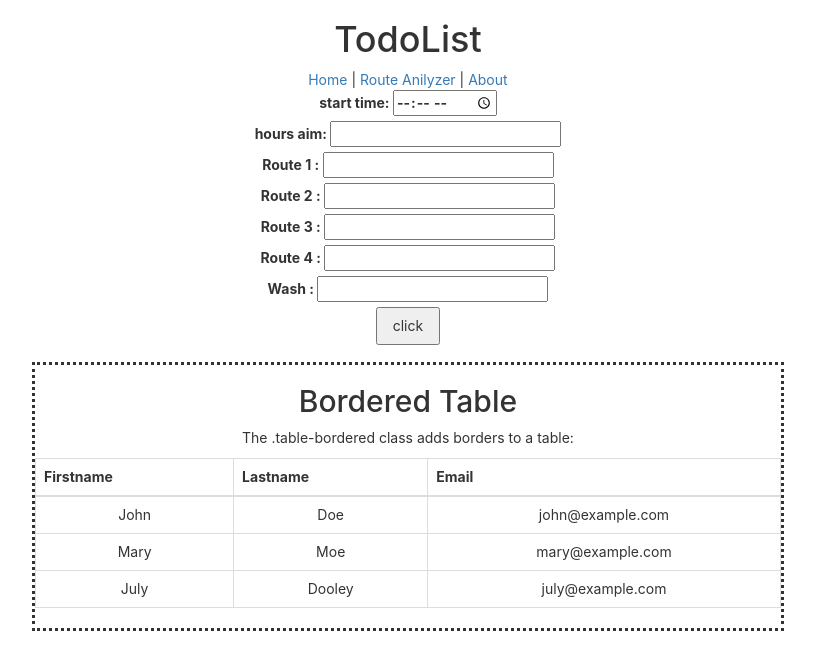
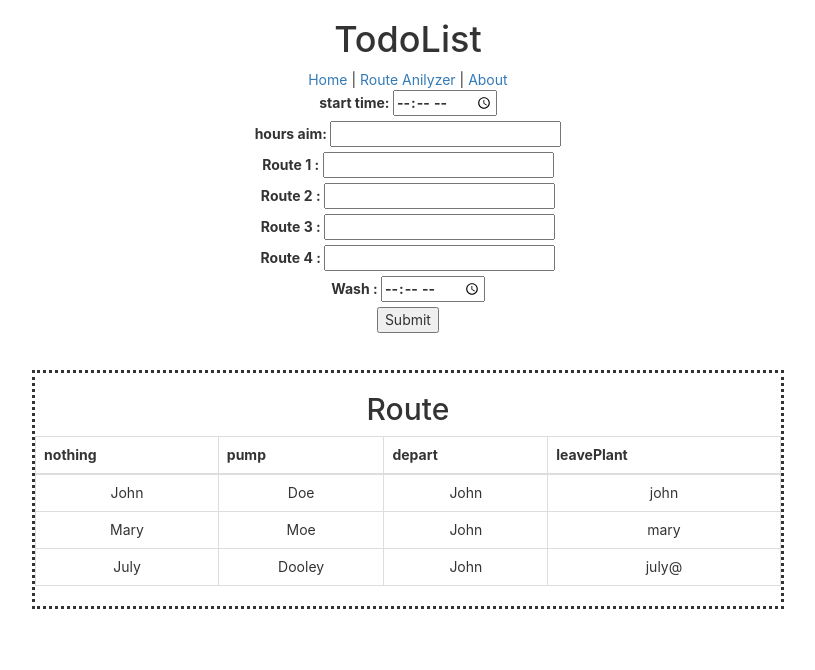
Before and after one commit to migs120/Liston-react, a React (Create React App) app: page /Route_anilyzer in a window 1280 px wide. Shown: the top 670 px of the page, without its empty margins (232-1047 px from the left). Built offline with nearby package versions, Linux system fonts and the light colour scheme.

Commit message:
starting routes analyzer imported components and form made

```diff
--- a/src/components/App.js
+++ b/src/components/App.js
@@ -108,17 +108,7 @@ class App extends Component {
                                                                                                         </React.Fragment>
                                                                                                     )}/>
 
-                                                                  <Route exact path='/Route_anilyzer' render={props => (
-                                                                                                      <React.Fragment>
-
-
-                                                                                                      <RouteAlilyze/>
-
-
-                                                                                                        </React.Fragment>
-                                                                                                    )}/>
-
-
+                                                                  <Route exact path='/Route_anilyzer' component={RouteAlilyze}/>
 
 
 
--- a/src/components/RouteAnilyzer/routeAnilyzeForm.js
+++ b/src/components/RouteAnilyzer/routeAnilyzeForm.js
@@ -1,59 +1,82 @@
 import React from "react"
 
 class RouteAnilyzeForm extends React.Component {
+
+                                           value2={}
+                                              constructor(props) {
+                                                                    super(props);
+                                                                    this.handleSubmit = this.handleSubmit.bind(this);
+                                                                  }
+
+                                              handleSubmit(e) {
+                                                                //alert('The value is: ' + this.Route1.value);
+                                                                let Value = {
+
+                                                                             startTime:this.startTime.value,
+                                                                             hourAim:this.hourAim.value,
+                                                                             Route1:this.Route1.value,
+                                                                             Route2:this.Route2.value,
+                                                                             Route3:this.Route3.value,
+                                                                             Route4:this.Route4.value,
+                                                                             wash:this.wash.value
+
+                                                                             }
+                                                                this.value2 = Value
+                                                                e.preventDefault();
+                                                                this.props.jojo(Value)
+                                                              }
+
+                                              onChange = (e) => this.setState({state:this.value2} )
+
                                             render () {
 
                                                        return(
                                                            <React.Fragment>
-                                                                 <form>
+                                                                 <form    onSubmit={this.handleSubmit}   onChange={this.onChange}>
                                                                           <label >
                                                                             start time:{ ' '}
-                                                                            <input type="time" name="start time" />
-                                                                          </label>
+                                                                            <input type="time" ref={(input) => this.startTime = input} />
+                                                                          </label><br/>
 
-                                                                    </form>
 
-                                                                     <form>
                                                                           <label>
                                                                             hours aim:{ ' '}
-                                                                            <input type="number" name="hourAim" />
-                                                                          </label>
+                                                                            <input type="number" ref={(input) => this.hourAim = input} />
+                                                                          </label><br/>
+
+                                                                          <label>
+                                                                            Route 1 :{ ' '}
+                                                                            <input type="string"  ref={(input) => this.Route1 = input}  />
+                                                                          </label><br/>
+
+                                                                          <label>
+                                                                            Route 2 :{ ' '}
+                                                                            <input type="string" ref={(input) => this.Route2 = input} />
+                                                                          </label><br/>
+
+                                                                          <label>
+                                                                            Route 3 :{ ' '}
+                                                                            <input type="string" ref={(input) => this.Route3 = input} />
+                                                                          </label><br/>
+
+                                                                          <label>
+                                                                            Route 4 :{ ' '}
+                                                                            <input type="string" ref={(input) => this.Route4 = input} />
+                                                                          </label><br/>
+
+                                                                        <label>
+                                                                            Wash :{ ' '}
+                                                                            <input type="time" ref={(input) => this.wash = input} />
+                                                                          </label><br/>
+                                                                         <input type="submit" value="Submit" />
+
+
+
                                                                     </form>
 
 
 
 
-                                                                     <form>
-                                                                          <label>
-                                                                            Route 1 :{ ' '}
-                                                                            <input type="string" name="Route1" />
-                                                                          </label>
-                                                                    </form>
-
-                                                                     <form>
-                                                                          <label>
-                                                                            Route 2 :{ ' '}
-                                                                            <input type="string" name="Route2" />
-                                                                          </label>
-                                                                    </form>
-                                                                     <form>
-                                                                          <label>
-                                                                            Route 3 :{ ' '}
-                                                                            <input type="string" name="Route3" />
-                                                                          </label>
-                                                                    </form>
-                                                                     <form>
-                                                                          <label>
-                                                                            Route 4 :{ ' '}
-                                                                            <input type="string" name="Route4" />
-                                                                          </label>
-                                                                    </form>
-                                                                     <form>
-                                                                    <label>
-                                                                            Wash :{ ' '}
-                                                                            <input type="boolen" name="Route4" />
-                                                                          </label>
-                                                                    </form>
                                                                 </React.Fragment>
 
                                                               )
@@ -63,7 +86,4 @@ class RouteAnilyzeForm extends React.Component {
 
 
 
-
-
-
 export default RouteAnilyzeForm
--- a/src/components/RouteAnilyzer/routeAnilyzeTable.js
+++ b/src/components/RouteAnilyzer/routeAnilyzeTable.js
@@ -1,42 +1,53 @@
 import React from "react"
 
 class RouteAnilyzeTable extends React.Component {
+
+
+
                                             render () {
+                                                console.log(this.props)
 
                                                        return(
                                                            <React.Fragment>
                                                                         <div className="seebox col-12">
 
-                                                                    <h2>Bordered Table</h2>
+                                                                    <h2>Route </h2>
 
-                                                                    <p>The .table-bordered class adds borders to a table:</p>
 
                                                                       <table className="table table-bordered">
 
                                                                             <thead>
                                                                               <tr>
-                                                                                <th>Firstname</th>
-                                                                                <th>Lastname</th>
-                                                                                <th>Email</th>
+                                                                                <th>{this.props.routes === 'undifined' ? 'nothing' : this.props.routes.Route1}</th>
+                                                                                <th>pump</th>
+                                                                                <th>depart</th>
+                                                                                <th>leavePlant</th>
                                                                               </tr>
                                                                             </thead>
+
+
                                                                             <tbody>
                                                                               <tr>
                                                                                 <td>John</td>
                                                                                 <td>Doe</td>
-                                                                                <td>john@example.com</td>
+                                                                                <td>John</td>
+                                                                                <td>john</td>
                                                                               </tr>
                                                                               <tr>
                                                                                 <td>Mary</td>
                                                                                 <td>Moe</td>
-                                                                                <td>mary@example.com</td>
+                                                                                <td>John</td>
+                                                                                <td>mary</td>
                                                                               </tr>
                                                                               <tr>
                                                                                 <td>July</td>
                                                                                 <td>Dooley</td>
-                                                                                <td>july@example.com</td>
+                                                                                <td>John</td>
+                                                                                <td>july@</td>
                                                                               </tr>
                                                                             </tbody>
+
+
                                                                       </table>
 
 
--- a/src/components/RouteAnilyzer/route_anilyze.js
+++ b/src/components/RouteAnilyzer/route_anilyze.js
@@ -2,21 +2,34 @@ import React from "react"
 import RouteAnilyzeForm from "./routeAnilyzeForm"
 import RouteAnilyzeTable from "./routeAnilyzeTable"
 
+
+var RoutesAssign = {Route1:'nothing'}
+
+
 class RouteAlilyze extends React.Component {
+
+
+
+                                                             runTimeA = () => {
+
+                                                                                 console.log('RuntimeA clicked')
+
+                                                                             }
+                                                            state = RoutesAssign
+
+
                                             render () {
 
                                                        return(
 
                                                               <div>
 
-                                                                    <RouteAnilyzeForm/>
-
-                                                                    <button type="button" style={buttonStyle} onClick={RunTime} >click</button>
+                                                                    <RouteAnilyzeForm jojo={runTimeA}/>
 
 
                                                                     <br/><br/>
 
-                                                                   <RouteAnilyzeTable/>
+                                                                   <RouteAnilyzeTable routes={RoutesAssign} />
 
 
                                                               </div>
@@ -27,21 +40,16 @@ class RouteAlilyze extends React.Component {
                                           }
 
 
+                                                               var Routes = {klompe:{to: 7, from:10},golob:{to:9,from:12}}
 
+                                                               //var RoutesAssign;
 
-var buttonStyle = {
-  padding: '7px 15px'
-
-
-
-}
-
-function RunTime(){
-
-   console.log('runtime clicked')
-
-
-}
-
+                                                                function runTimeA(a){
+                                                                    console.log(Routes.klompe,a)
+                                                                    RoutesAssign = a
+                                                                   RouteAlilyze.state = RoutesAssign
+                                                                   //console.log(RouteAlilyze[0])
+                                                                    console.log(RoutesAssign)
+                                                                }
 
 export default RouteAlilyze
```
Also changed, not shown: src/components/Todos.js (+6 -1 lines).
